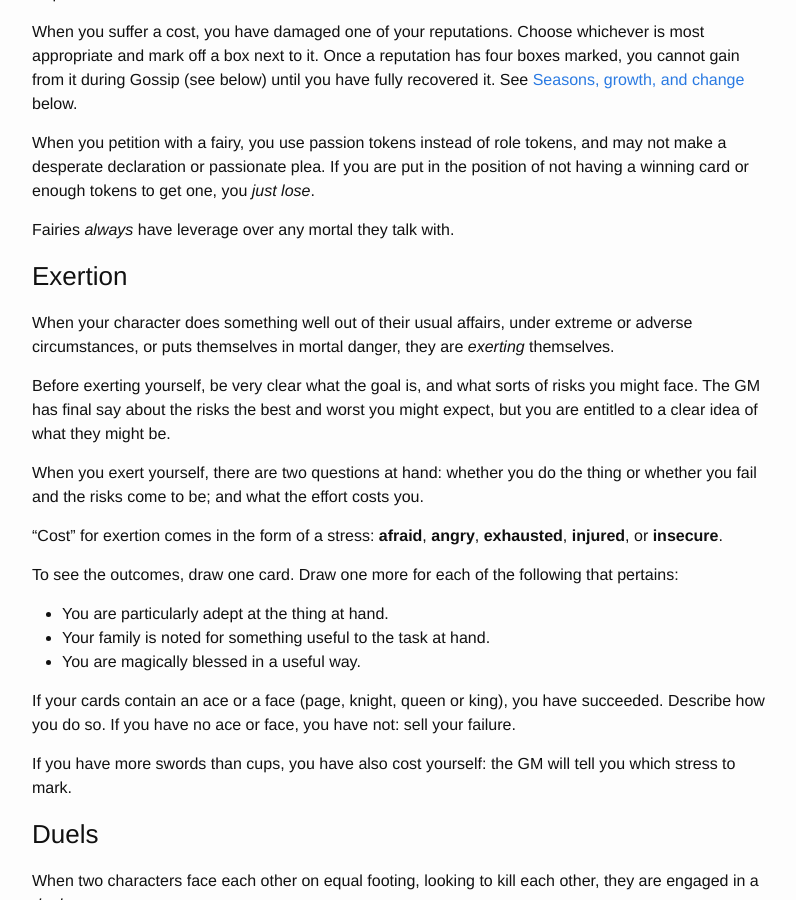
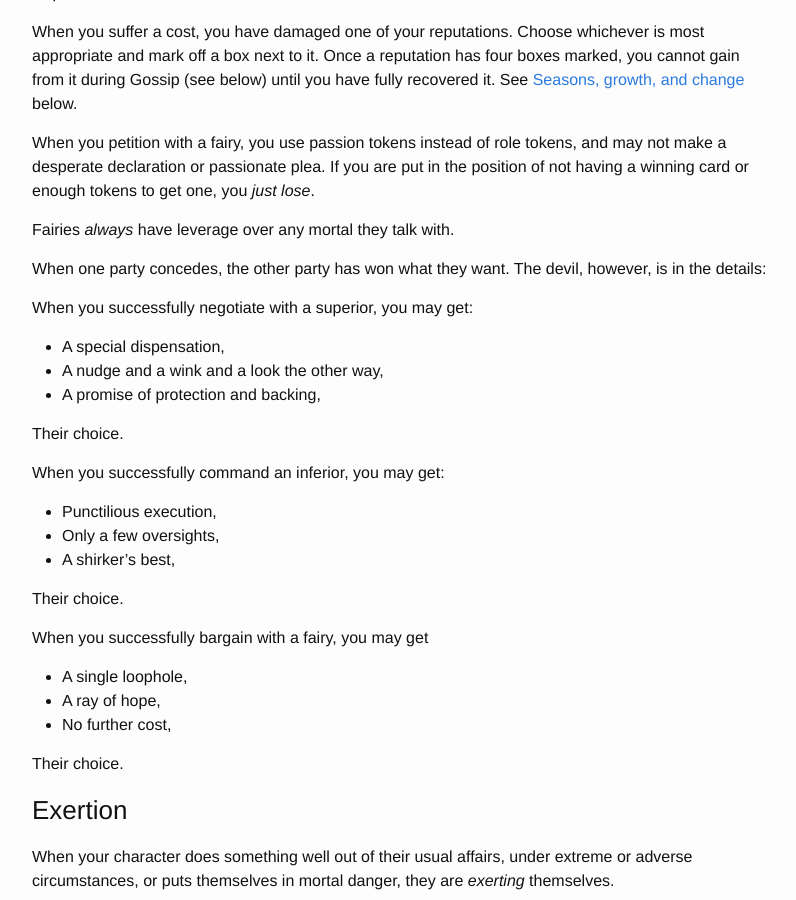
Before and after one commit to wlonk/arcadia, a Jekyll site: the page built from rules/index.md, in a window 1280 px wide and 900 px high, scrolled down 8457 px. Shown: the whole window, without its empty margins (238-1034 px from the left). Built offline with Jekyll 4.4.1, drawn with Linux system fonts in a browser that asks for light colours; some web fonts are replaced.

Commit message:
Add outcomes to petitions

```diff
--- a/rules/index.md
+++ b/rules/index.md
@@ -350,6 +350,33 @@ the position of not having a winning card or enough tokens to get one, you
 _just lose_.
 
 Fairies _always_ have leverage over any mortal they talk with.
+
+When one party concedes, the other party has won what they want. The devil,
+however, is in the details:
+
+When you successfully negotiate with a superior, you may get:
+
+  * A special dispensation,
+  * A nudge and a wink and a look the other way,
+  * A promise of protection and backing,
+
+Their choice.
+
+When you successfully command an inferior, you may get:
+
+  * Punctilious execution,
+  * Only a few oversights,
+  * A shirker's best,
+
+Their choice.
+
+When you successfully bargain with a fairy, you may get
+
+  * A single loophole,
+  * A ray of hope,
+  * No further cost,
+
+Their choice.
 
 ### Exertion
 
```
